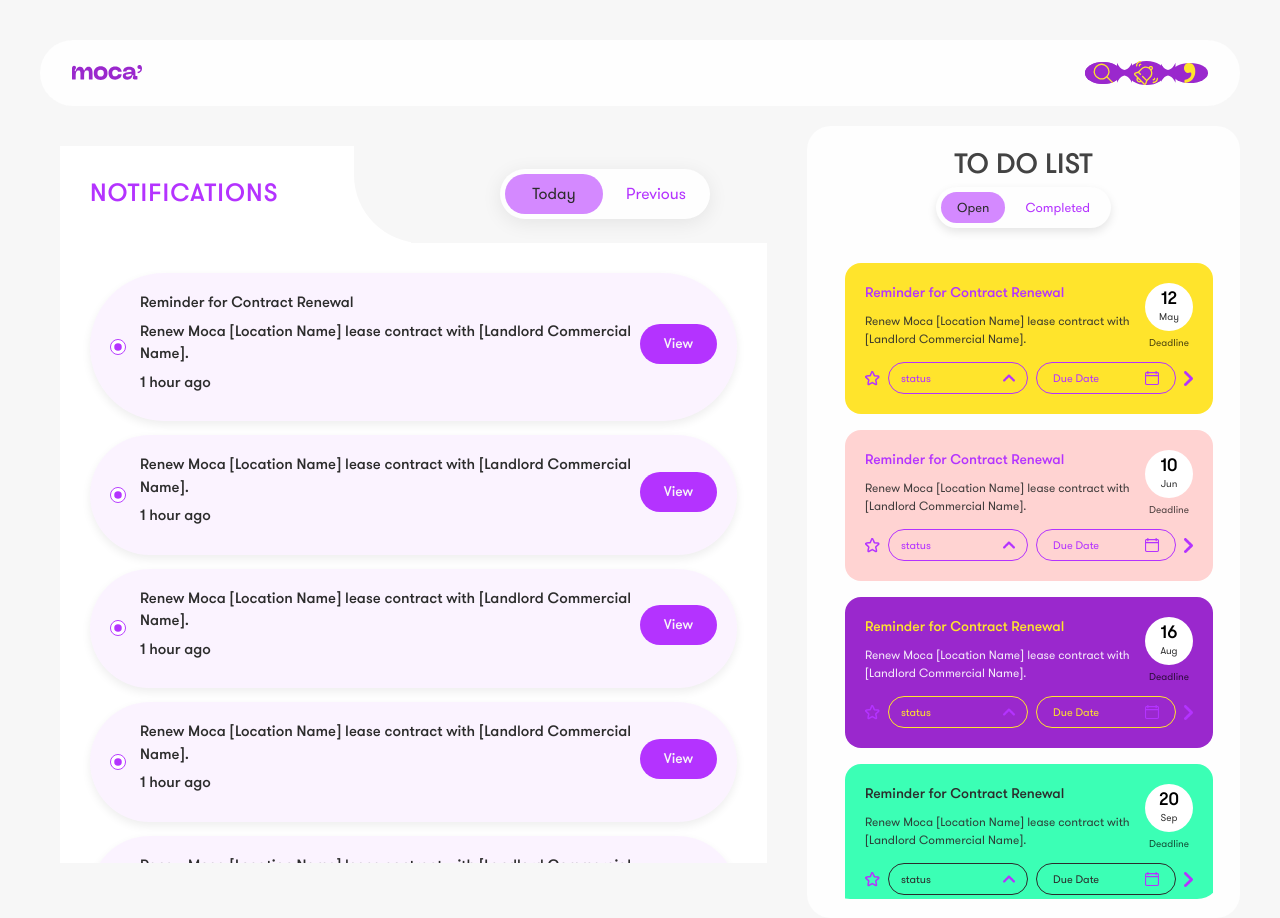
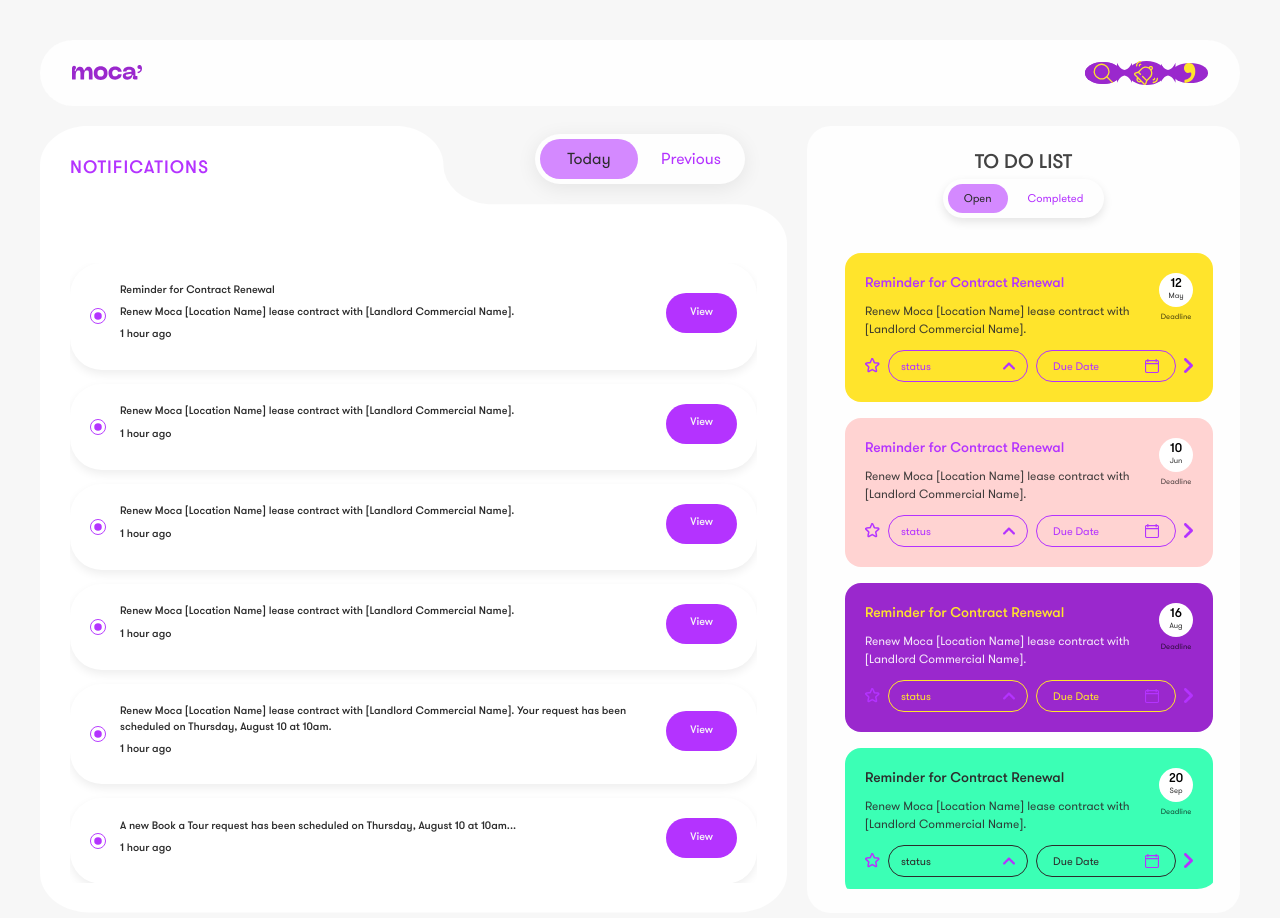
Before and after one commit to mohameddtalal/moca-CRM, a Next.js app: page /notificationPage in a window 1280 px wide. Built offline with nearby package versions, Linux system fonts and the light colour scheme.

Commit message:
clip-path

```diff
--- a/src/app/notificationPage/page.tsx
+++ b/src/app/notificationPage/page.tsx
@@ -15,10 +15,65 @@ const NotificationPage = () => {
       <NavbarDynamic />
 
       <div
-        className="flex flex-row justify-between h-full w-full"
+        className="relative flex flex-row justify-between h-full w-full"
       >
 
         <NotificationList />
+       <div  className='absolute left-1/2 top-2 transform -translate-x-1/2 z-10'>
+         {/* Tabs */}
+        <div
+          className="flex justify-center"
+          style={{
+            backgroundColor: "var(--navbar)",
+            borderRadius: "50px",
+            padding: "5px",
+            display: "flex",
+            gap: "4px",
+            width: "fit-content",
+            boxShadow: "0px 4px 20px rgba(0,0,0,0.08)",
+
+          }}
+        >
+          <button
+            onClick={() => setActiveNotifications("Today")}
+            style={{
+              backgroundColor:
+                activeNotifications === "Today" ? "#D489FF" : "transparent",
+              color:
+                activeNotifications === "Today" ? "#2C2C2C" : "#B433FF",
+              width: "98px",
+              height: "40px",
+              borderRadius: "50px",
+              border: "none",
+              cursor: "pointer",
+              fontWeight: "500",
+              transition: "0.3s",
+            }}
+          >
+            Today
+          </button>
+
+          <button
+            onClick={() => setActiveNotifications("Previous")}
+            style={{
+              backgroundColor:
+                activeNotifications === "Previous" ? "#D489FF" : "transparent",
+              color:
+                activeNotifications === "Previous" ? "#2C2C2C" : "#B433FF",
+              width: "98px",
+              height: "40px",
+              borderRadius: "50px",
+              border: "none",
+              cursor: "pointer",
+              fontWeight: "500",
+              transition: "0.3s",
+            }}
+          >
+            Previous
+          </button>
+        </div>
+       </div>
+
         <ToDo />
       </div>
 
--- a/src/components/notification-list/NotificationList.tsx
+++ b/src/components/notification-list/NotificationList.tsx
@@ -64,14 +64,19 @@ const NotificationList = () => {
 
   return (
     <div
-      className="flex flex-col card-bg"
+      className="flex flex-col "
       style={{
+        position:"relative",
         flex: 1,
-
-        padding: "20px",
+        width:"100%",
+        height:"100%",
+        padding: "30px",
         marginLeft: "clamp(1rem, 0rem + 3.125vw, 3rem)",
         marginRight: '20px',
-
+        backgroundColor:"white",
+        clipPath: "url(#notifClip)",
+        WebkitClipPath: "url(#notifClip)", // Safari fix
+        overflow:"hidden"
       }}
     >
       {/* HEADER */}
@@ -80,90 +85,22 @@ const NotificationList = () => {
         <h1
           style={{
             color: "var(--hot-purple)",
-            fontSize: "25px",
+            fontSize: " clamp(0.8125rem, -1.0797rem + 2.7523vw, 1.5625rem)",
             fontWeight: "600",
             letterSpacing: "1px",
-            backgroundColor: "white",
-            width: '90%',
-            padding: "30px",
-            position:"relative"
+            width: '100%',
+            marginBottom:"80px"
 
           }}
         >
           NOTIFICATIONS
         </h1>
-        {/* Tabs */}
-        <div className="container-btns" style={{
-          width: '100%',
-          height: '100%',
-          display: 'flex',
-          justifyContent: 'end',
-          alignItems: 'center',
-          background: '#f7f7f7',
-          position: 'relative',
-          left: '-57px',
-          zIndex: '6',
-
-        }}>
-          <div
-            style={{
-              backgroundColor: "var(--navbar)",
-              borderRadius: "50px",
-              padding: "5px",
-              display: "flex",
-              gap: "4px",
-              width: "fit-content",
-              boxShadow: "0px 4px 20px rgba(0,0,0,0.08)",
-
-            }}
-          >
-            <button
-              onClick={() => setActiveNotifications("Today")}
-              style={{
-                backgroundColor:
-                  activeNotifications === "Today" ? "#D489FF" : "transparent",
-                color:
-                  activeNotifications === "Today" ? "#2C2C2C" : "#B433FF",
-                width: "98px",
-                height: "40px",
-                borderRadius: "50px",
-                border: "none",
-                cursor: "pointer",
-                fontWeight: "500",
-                transition: "0.3s",
-              }}
-            >
-              Today
-            </button>
-
-            <button
-              onClick={() => setActiveNotifications("Previous")}
-              style={{
-                backgroundColor:
-                  activeNotifications === "Previous" ? "#D489FF" : "transparent",
-                color:
-                  activeNotifications === "Previous" ? "#2C2C2C" : "#B433FF",
-                width: "98px",
-                height: "40px",
-                borderRadius: "50px",
-                border: "none",
-                cursor: "pointer",
-                fontWeight: "500",
-                transition: "0.3s",
-              }}
-            >
-              Previous
-            </button>
-          </div>
-        </div>
       </div>
 
       {/* MAIN GLASS CARD */}
       <div
         className="custom-scroll"
         style={{
-          padding: "30px",
-          backgroundColor: "white",
           maxHeight: "calc(100vh - 180px)",
           overflowY: "auto",
 
@@ -182,19 +119,18 @@ const NotificationList = () => {
                 alignItems: "center",
                 padding: "20px",
                 marginBottom: "14px",
-                borderRadius: "1536px",
+                borderRadius: "32px",
                 boxShadow: "0 4px 10px rgba(0,0,0,0.07)",
                 cursor: "pointer",
-                background: isRead
-                  ? "rgba(0,0,0,0.03)"
-                  : "rgba(212, 137, 255, 0.10)",
                 transition: "0.3s",
               }}
             >
               {/* Left Section */}
               <div style={{ display: "flex", alignItems: "center", gap: "14px" }}>
                 {/* Purple Dot */}
-                {!isRead && (
+              {isRead ? (
+                  <Image src="/assets/RadioRead.svg" alt="radio-read" width="16" height="16" />
+                ) : (
                   <Image src="/assets/Radio.svg" alt="radio" width="16" height="16" />
                 )}
 
@@ -204,7 +140,7 @@ const NotificationList = () => {
                     style={{
                       color: isRead ? "#9E9E9E" : "#2C2C2C",
                       fontWeight: isRead ? "500" : "700",
-                      fontSize: "15px",
+                      fontSize: "clamp(0.5rem, -0.6038rem + 1.6055vw, 0.9375rem)",
                       marginBottom: "6px",
                     }}
                   >
@@ -216,7 +152,7 @@ const NotificationList = () => {
                       style={{
                         color: isRead ? "#9E9E9E" : "#2C2C2C",
                         fontWeight: isRead ? "500" : "700",
-                        fontSize: "15px",
+                        fontSize: "clamp(0.5rem, -0.6038rem + 1.6055vw, 0.9375rem)",
                         marginBottom: "6px",
                       }}
                     >
@@ -228,7 +164,7 @@ const NotificationList = () => {
                     style={{
                       color: isRead ? "#9E9E9E" : "#2C2C2C",
                       fontWeight: isRead ? "500" : "700",
-                      fontSize: "15px",
+                      fontSize: "clamp(0.5rem, -0.6038rem + 1.6055vw, 0.9375rem)",
                       marginBottom: "6px",
 
                     }}
@@ -249,7 +185,7 @@ const NotificationList = () => {
                   borderRadius: "25px",
                   padding: "10px 24px",
                   cursor: "pointer",
-                  fontSize: "14px",
+                  fontSize: "clamp(0.5rem, -0.6038rem + 1.6055vw, 0.9375rem)",
                   height: "40px",
                 }}
               >
--- a/src/components/notification-list/todo.tsx
+++ b/src/components/notification-list/todo.tsx
@@ -131,10 +131,10 @@ const ToDo = () => {
       style={{ marginRight: "clamp(1rem, 0rem + 3.125vw, 3rem)"}}
     >
       <div
-        className="flex flex-col justify-center card-bg"
+        className="flex flex-col justify-center card-bg "
         style={{ alignItems: "center", backgroundColor: "var(--navbar)" }}
       >
-        <div style={{ width: "clamp(15.625rem, 0.6793rem + 29.8913vw, 29.375rem)" }}>
+        <div style={{ width: "clamp(15.625rem, 0.6793rem + 29.8913vw, 25rem)" }}>
           <div
             style={{
               display: "flex",
@@ -146,8 +146,9 @@ const ToDo = () => {
           >
             <h2
               style={{
+                fontFamily:"GT Walsheim" ,
                 color: "#434343",
-                fontSize: "28px",
+                fontSize: "clamp(0.875rem, -1.3326rem + 3.211vw, 1.75rem)",
                 fontWeight: 600,
                 margin: 0,
               }}
@@ -175,8 +176,9 @@ const ToDo = () => {
                   border: "none",
                   cursor: "pointer",
                   transition: "all 0.3s ease",
-                  fontSize: "13px",
+                  fontSize: "clamp(0.625rem, 0.1519rem + 0.6881vw, 0.8125rem)",
                   fontWeight: 500,
+                  fontFamily:"GT Walsheim" ,
                 }}
               >
                 Open
@@ -192,8 +194,9 @@ const ToDo = () => {
                   border: "none",
                   cursor: "pointer",
                   transition: "all 0.3s ease",
-                  fontSize: "13px",
+                  fontSize: "clamp(0.625rem, 0.1519rem + 0.6881vw, 0.8125rem)",
                   fontWeight: 500,
+                    fontFamily:"GT Walsheim" ,
                 }}
               >
                 Completed
@@ -244,28 +247,29 @@ const ToDo = () => {
                         margin: "0 0 8px 0",
                         fontSize: "14px",
                         fontWeight: 600,
-                        color:`${todo.theme}`
+                        color:`${todo.theme}`,
+                        fontFamily:"GT Walsheim" ,
                       }}
                     >
                       {todo.title}
                     </p>
-                    <p style={{ margin: 0, fontSize: "12px", opacity: 0.9,color: todo.descriptionColor }}>
+                    <p style={{ margin: 0, fontSize: "12px", opacity: 0.9,color: todo.descriptionColor ,fontFamily:"GT Walsheim" ,}}>
                       {todo.description}
                     </p>
                   </div>
                   <div className="flex flex-col ">
                   <div className="rounded-lg bg-white flex flex-col items-center justify-center" style={{
-                    width: "48px",      // adjust as needed
-                    height: "48px",     // adjust as needed
+                    width: "clamp(1.5rem, -2.2844rem + 5.5046vw, 3rem)",      // adjust as needed
+                    height: "clamp(1.5rem, -2.2844rem + 5.5046vw, 3rem)",     // adjust as needed
                     borderRadius: "24px",
                     backgroundColor: "white",
                     }}>
-                    <div style={{ fontSize: "18px", fontWeight: 700, lineHeight: 1 }}>
+                    <div style={{ fontSize: "clamp(0.5625rem, -0.8567rem + 2.0642vw, 1.125rem)", fontWeight: 700, lineHeight: 1 }}>
                         {todo.day}
                         </div>
-                        <div style={{ fontSize: "10px", opacity: 0.8 }}>{todo.month}</div>
+                        <div style={{ fontSize: "clamp(0.375rem, -0.2557rem + 0.9174vw, 0.625rem)", opacity: 0.8 }}>{todo.month}</div>
                     </div>
-                    <div style={{ fontSize: "10px", marginTop: "4px", opacity: 0.7 ,textAlign:"center"}}>
+                    <div style={{ fontSize: "clamp(0.375rem, -0.2557rem + 0.9174vw, 0.625rem)", marginTop: "4px", opacity: 0.7 ,textAlign:"center"}}>
                       {todo.label}
                     </div>
                     </div>
```
Also changed, not shown: src/app/layout.tsx (+22 -0 lines), public/assets/RadioRead.svg (added).
